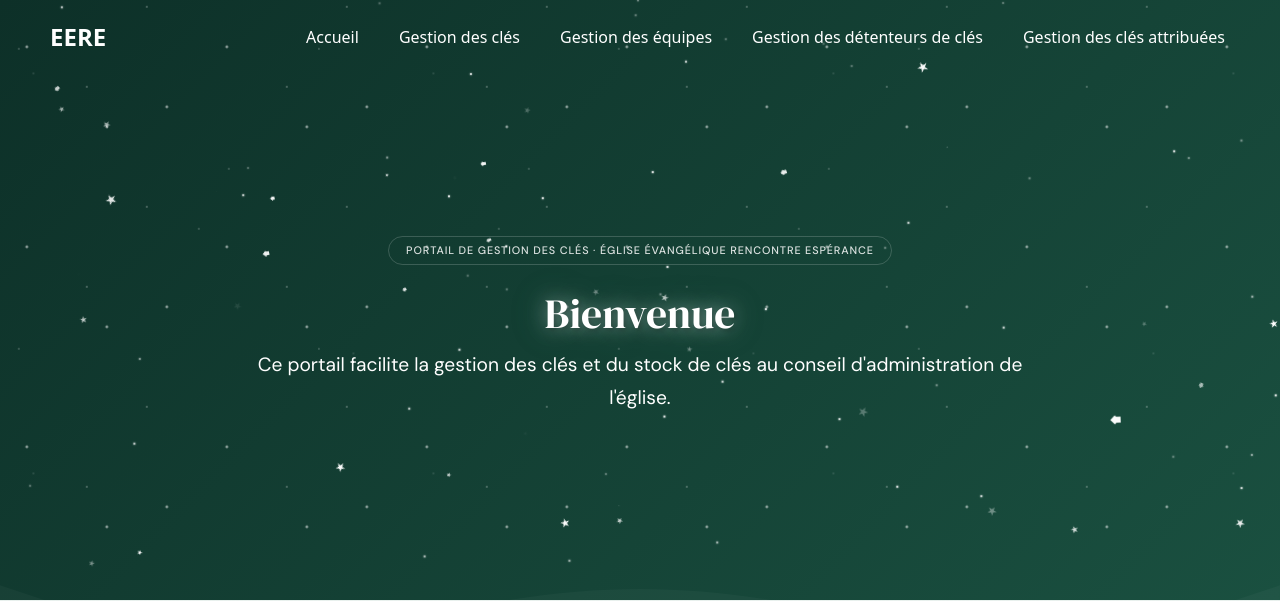
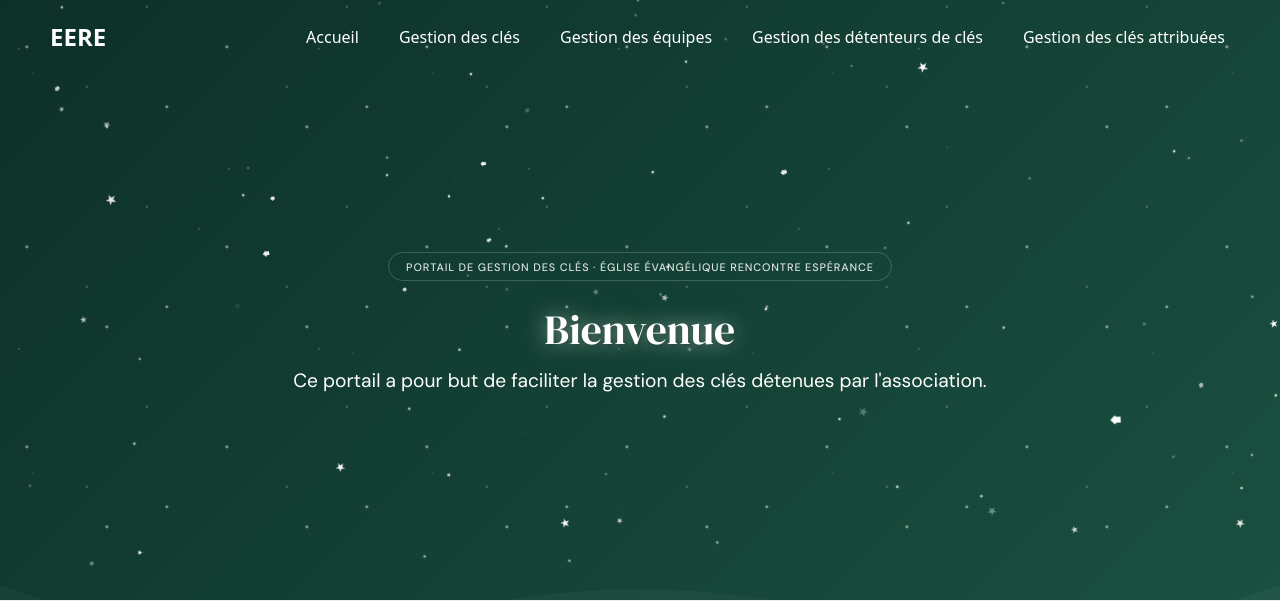
Before and after one commit to Dev9710/keys-management-eere, a Django app: template merchex/listings/templates/listings/home.html in a window 1280 px wide. Shown: the top 601 px of the page. Run offline with Django 4.2, Linux system fonts and the light colour scheme; the template is opened without the code that fills it, so the values that code supplies are empty.

Commit message:
Home : reformule le sous-titre du hero (retour client)
« Ce portail facilite la gestion des clés et du stock de clés au conseil
d'administration de l'église. » → « Ce portail a pour but de faciliter la
gestion des clés détenues par l'association. »

Co-Authored-By: Claude Opus 4.8 <noreply@anthropic.com>

```diff
--- a/merchex/listings/templates/listings/home.html
+++ b/merchex/listings/templates/listings/home.html
@@ -817,7 +817,7 @@ body.accueil .top-header .user-menu       { animation-delay: .35s; }
             {% if request.user.is_visitor %}
             Vous consultez le registre des clés en lecture seule.
             {% else %}
-            Ce portail facilite la gestion des clés et du stock de clés au conseil d'administration de l'église.
+            Ce portail a pour but de faciliter la gestion des clés détenues par l'association.
             {% endif %}
         </p>
     </div>
```
